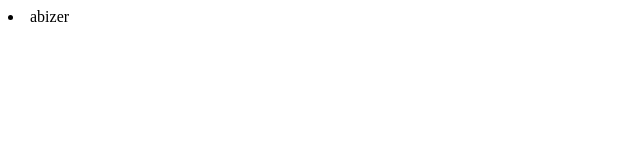
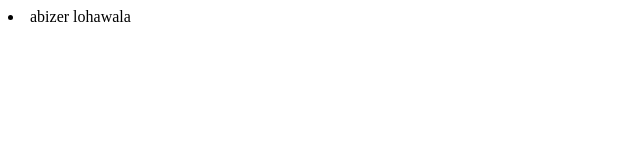
Before and after one commit to ils-abizer/Testing, a plain HTML site: page master.html in a window 1280 px wide. Shown: the full height of the page, 0-640 px from the left. Drawn offline with Linux system fonts and the light colour scheme.

Commit message:
Update master.html

```diff
--- a/master.html
+++ b/master.html
@@ -7,7 +7,7 @@
 </head>
 <body>
 	<div>
-		<li>abizer</li>
+		<li>abizer lohawala</li>
 	</div>
 
 </body>
```
